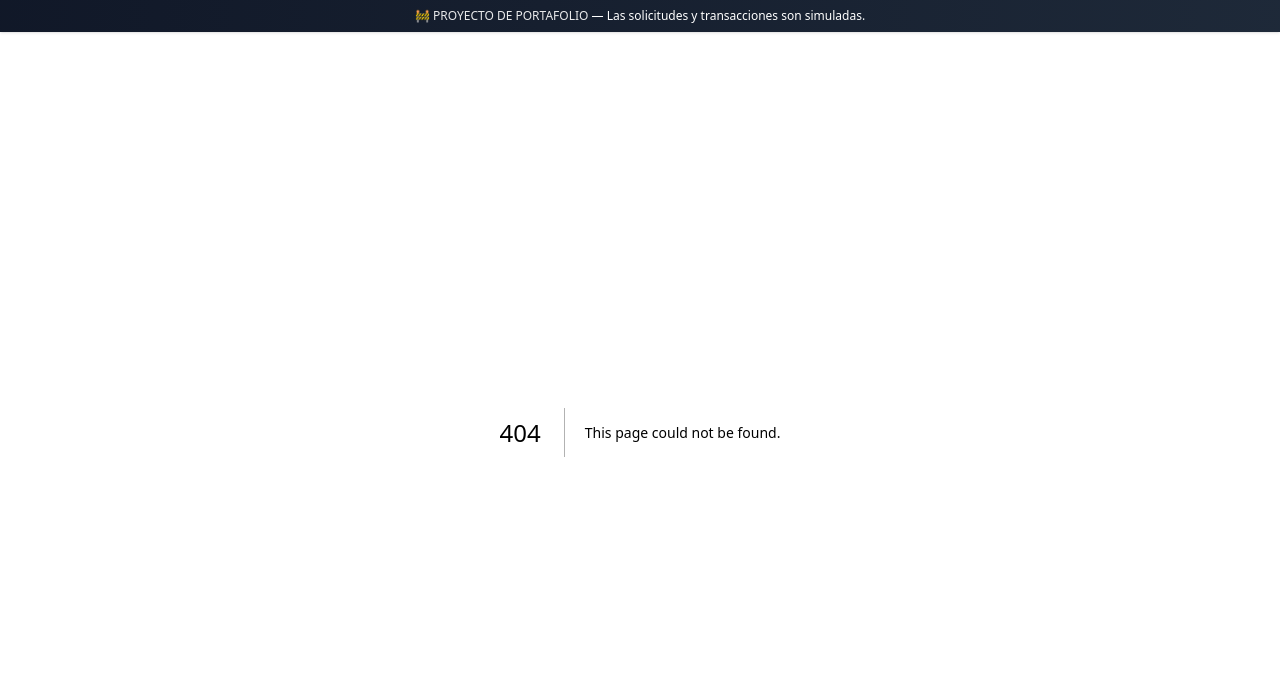
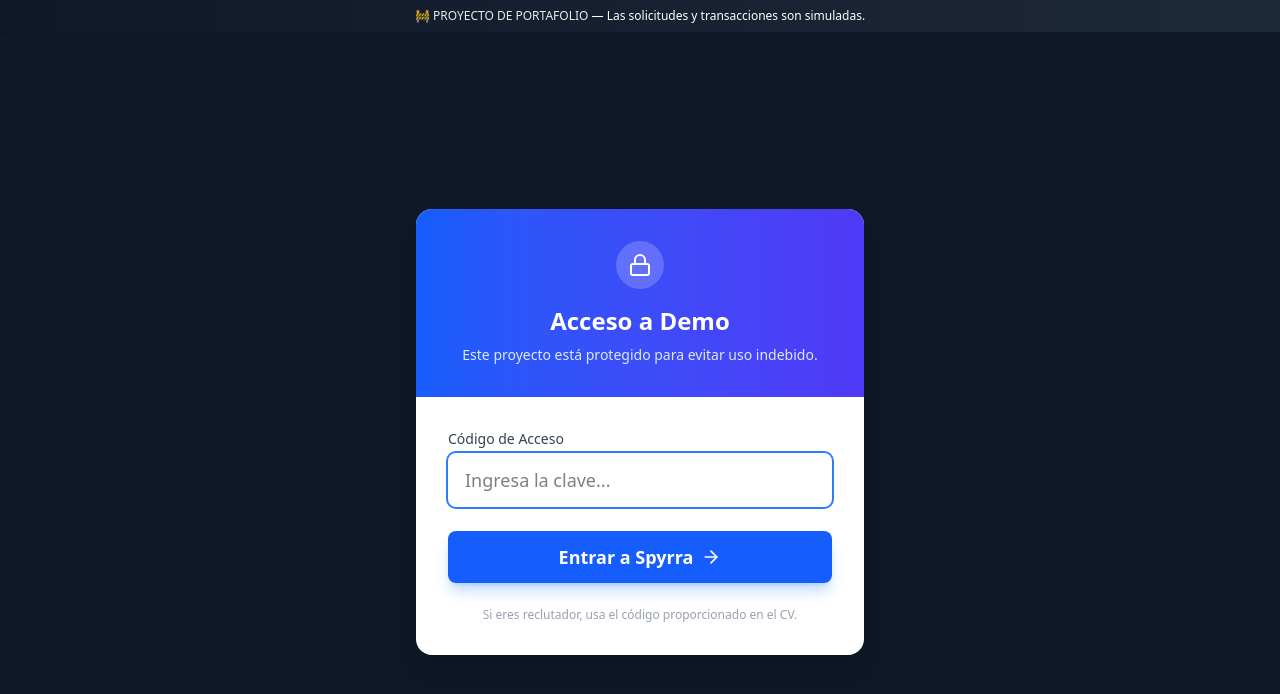
Before and after one commit to anmawex/spyrra, a Next.js app: page /login-demo in a window 1280 px wide. Before the commit this address had no page. Shown: the top 694 px of the page. Built offline with nearby package versions, Linux system fonts and the light colour scheme.

Commit message:
feat(security): add password protection for sensitive routes in demo mode

```diff
--- /dev/null
+++ b/app/api/auth-demo/route.ts
@@ -0,0 +1,25 @@
+import { cookies } from 'next/headers'
+import { NextResponse } from 'next/server'
+
+export async function POST(req: Request) {
+  const { password } = await req.json()
+
+  // En producción, asegúrate de configurar DEMO_PASSWORD en Vercel
+  const correctPassword = process.env.DEMO_PASSWORD || 'spyrra123'
+
+  if (password === correctPassword) {
+    // Establecer cookie segura
+    (await cookies()).set('access_granted', 'true', {
+      // maxAge: 1 día de sesión
+      maxAge: 60 * 60 * 24,
+      httpOnly: true, // No accesible por JS
+      path: '/',
+      secure: process.env.NODE_ENV === 'production',
+      sameSite: 'lax'
+    })
+
+    return NextResponse.json({ success: true })
+  }
+
+  return NextResponse.json({ success: false, message: 'Invalid code' }, { status: 401 })
+}
--- /dev/null
+++ b/app/login-demo/page.tsx
@@ -0,0 +1,91 @@
+'use client'
+
+import { useState } from 'react'
+import { useRouter } from 'next/navigation'
+import { Lock, ArrowRight, AlertCircle } from 'lucide-react'
+import { Button } from '@/components/ui/Button'
+
+export default function LoginDemoPage() {
+  const [password, setPassword] = useState('')
+  const [error, setError] = useState('')
+  const [loading, setLoading] = useState(false)
+  const router = useRouter()
+
+  const handleSubmit = async (e: React.FormEvent) => {
+    e.preventDefault()
+    setLoading(true)
+    setError('')
+
+    try {
+      const res = await fetch('/api/auth-demo', {
+        method: 'POST',
+        headers: { 'Content-Type': 'application/json' },
+        body: JSON.stringify({ password }),
+      })
+
+      if (res.ok) {
+        window.location.href = '/dashboard' // Refresca y redirige
+      } else {
+        setError('Código de acceso incorrecto')
+      }
+    } catch (err) {
+      setError('Error al conectar con el servidor')
+    } finally {
+      setLoading(false)
+    }
+  }
+
+  return (
+    <div className="min-h-screen flex items-center justify-center bg-gray-900 px-4">
+      <div className="max-w-md w-full bg-white rounded-2xl shadow-xl overflow-hidden">
+        <div className="bg-gradient-to-r from-blue-600 to-indigo-600 p-8 text-center">
+          <div className="mx-auto w-12 h-12 bg-white/20 rounded-full flex items-center justify-center mb-4 backdrop-blur-sm">
+            <Lock className="w-6 h-6 text-white" />
+          </div>
+          <h2 className="text-2xl font-bold text-white">Acceso a Demo</h2>
+          <p className="text-blue-100 text-sm mt-2">
+            Este proyecto está protegido para evitar uso indebido.
+          </p>
+        </div>
+
+        <div className="p-8">
+          <form onSubmit={handleSubmit} className="space-y-6">
+            <div>
+              <label className="block text-sm font-medium text-gray-700 mb-1">
+                Código de Acceso
+              </label>
+              <input
+                type="password"
+                value={password}
+                onChange={(e) => setPassword(e.target.value)}
+                className="w-full px-4 py-3 rounded-lg border border-gray-300 focus:ring-2 focus:ring-blue-500 focus:border-transparent outline-none transition-all text-lg"
+                placeholder="Ingresa la clave..."
+                autoFocus
+                required
+              />
+            </div>
+
+            {error && (
+              <div className="flex items-center gap-2 text-red-600 text-sm bg-red-50 p-3 rounded-lg">
+                <AlertCircle className="w-4 h-4" />
+                {error}
+              </div>
+            )}
+
+            <Button
+              type="submit"
+              className="w-full py-3 text-lg font-semibold shadow-lg shadow-blue-500/30"
+              disabled={loading}
+            >
+              {loading ? 'Verificando...' : 'Entrar a Spyrra'} <ArrowRight className="ml-2 w-5 h-5" />
+            </Button>
+          </form>
+
+          <div className="mt-6 text-center text-xs text-gray-400">
+            <p>Si eres reclutador, usa el código proporcionado en el CV.</p>
+          </div>
+        </div>
+      </div>
+    </div>
+  )
+}
--- /dev/null
+++ b/middleware.ts
@@ -0,0 +1,40 @@
+import { NextResponse } from 'next/server'
+import type { NextRequest } from 'next/server'
+
+export function middleware(request: NextRequest) {
+  const { pathname } = request.nextUrl
+
+  // Si intenta acceder a rutas protegidas sin la cookie "access_granted"
+  if (pathname.startsWith('/dashboard') || pathname.startsWith('/solicitar')) {
+    const access = request.cookies.get('access_granted')
+
+    if (!access) {
+      return NextResponse.redirect(new URL('/login-demo', request.url))
+    }
+  }
+
+  // Si intenta loguearse pero ya tiene acceso, mándalo al dashboard
+  if (pathname === '/login-demo') {
+    const access = request.cookies.get('access_granted')
+    if (access) {
+      return NextResponse.redirect(new URL('/dashboard', request.url))
+    }
+  }
+
+  return NextResponse.next()
+}
+
+export const config = {
+  matcher: [
+    /*
+     * Match all request paths except for the ones starting with:
+     * - api (API routes)
+     * - _next/static (static files)
+     * - _next/image (image optimization files)
+     * - favicon.ico (favicon file)
+     */
+    '/dashboard/:path*',
+    '/solicitar/:path*',
+    '/login-demo',
+  ],
+}
```
